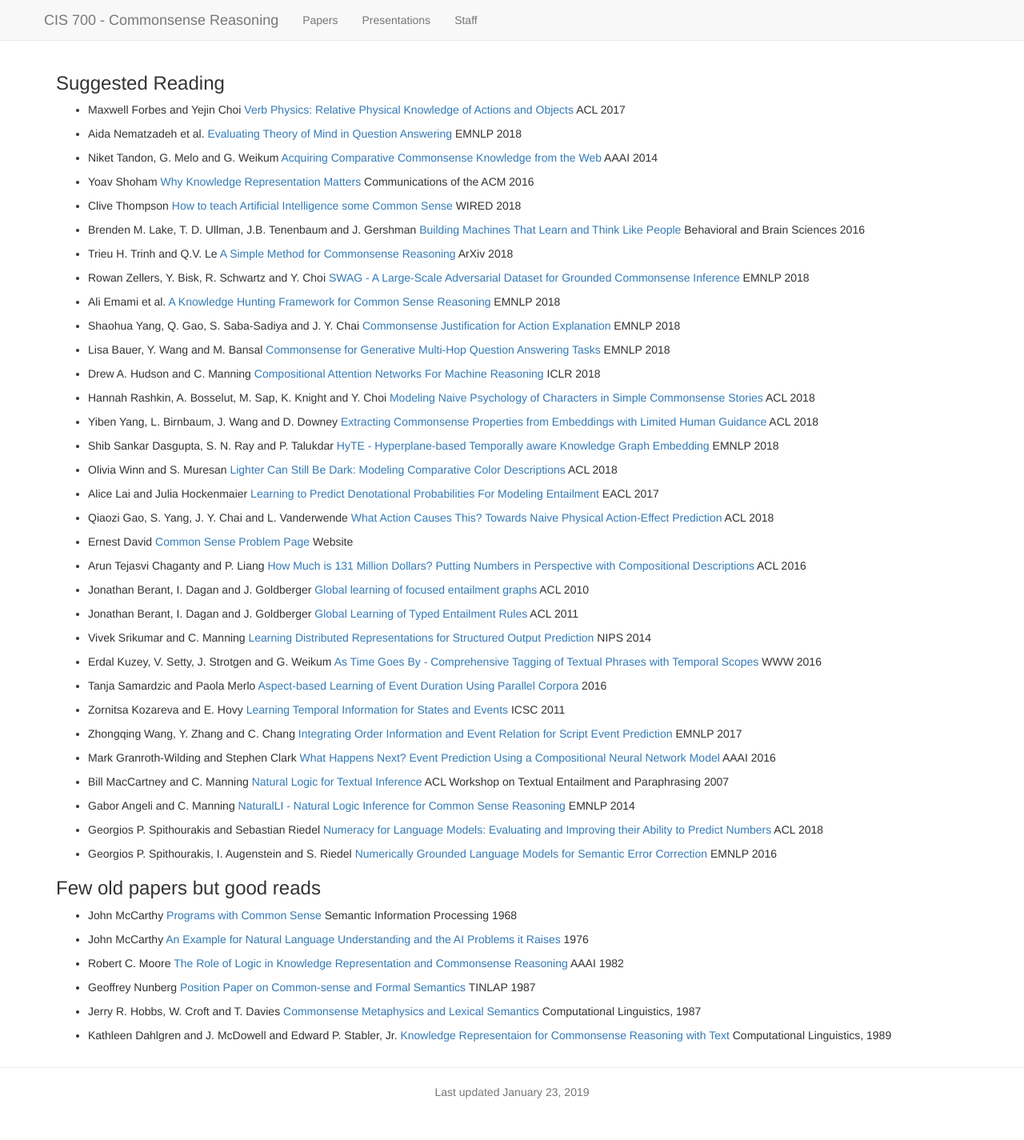
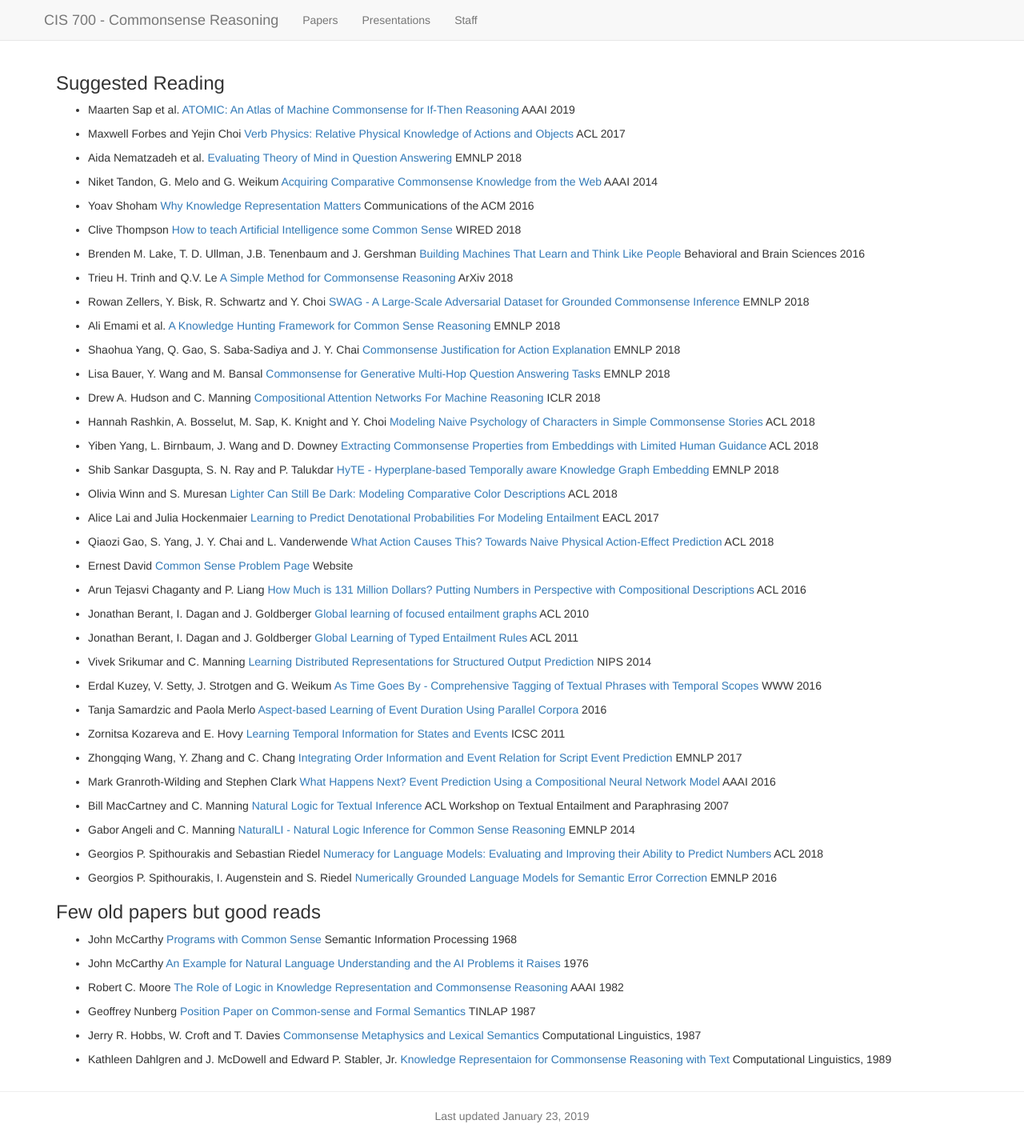
Before and after one commit to nitishgupta/cis700dr, a Jekyll site: the page built from papers.md, in a window 1280 px wide. Shown: the whole page at 80% size. Built offline with Jekyll 4.4.1, drawn with Linux system fonts in a browser that asks for light colours; nearby versions of some CDN libraries; a script that is not in the unit is left out; before the commit the page ends 1395 px from its top, so only the background shows below that.

Commit message:
paper update

```diff
--- a/_data/papers.yaml
+++ b/_data/papers.yaml
@@ -1,5 +1,13 @@
 # Add date: YEAR-MONTH-DATE format
 suggested:
+    -
+        authors: Maarten Sap et al.
+        title: 'ATOMIC: An Atlas of Machine Commonsense for If-Then Reasoning'
+        link: https://arxiv.org/pdf/1811.00146.pdf
+        venue: AAAI 2019
+        date:
+        presenters:
+        nopresent:
     -
         authors: Maxwell Forbes and Yejin Choi
         title: 'Verb Physics: Relative Physical Knowledge of Actions and Objects'
```
